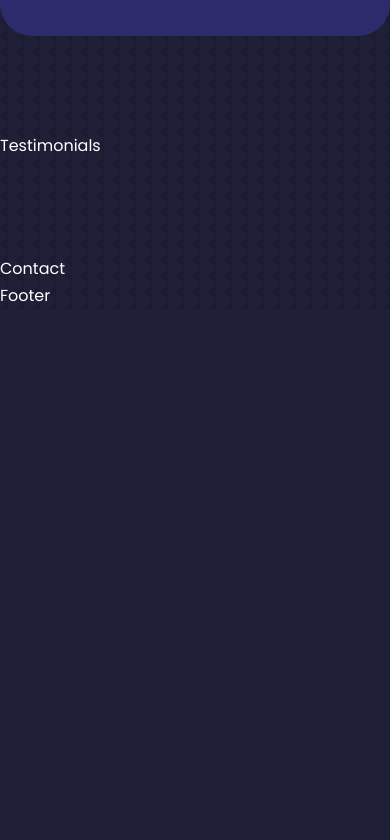
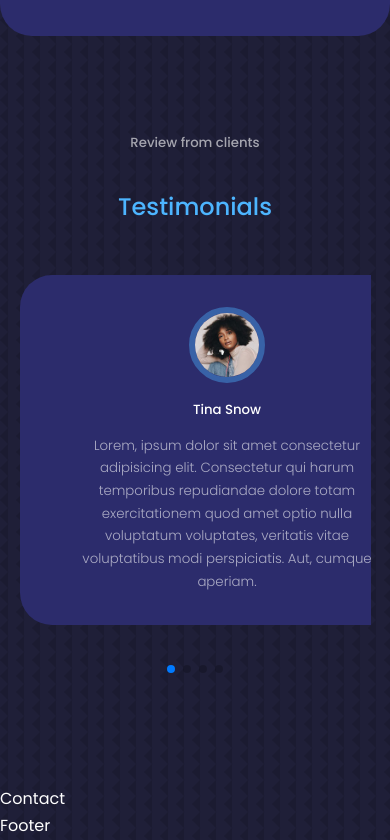
Before and after one commit to TIC97/Portafolio-Thomas-Licari, a React (Vite) app: page / in a window 390 px wide. Shown: the part 8068-8908 px from the top of the page. Before the commit the page ends 8377 px from the top, so only its background shows below. Built offline with nearby package versions, Linux system fonts and the light colour scheme.

Commit message:
verificar responsive de carusel

```diff
--- a/package.json
+++ b/package.json
@@ -12,7 +12,8 @@
   "dependencies": {
     "react": "^18.2.0",
     "react-dom": "^18.2.0",
-    "react-icons": "^4.11.0"
+    "react-icons": "^4.11.0",
+    "swiper": "^11.0.4"
   },
   "devDependencies": {
     "@types/react": "^18.2.15",
--- a/src/components/testimonials/Testimonials.jsx
+++ b/src/components/testimonials/Testimonials.jsx
@@ -1,7 +1,67 @@
 import './testimonials.css'
+import AVTR1 from '../../assets/avatar1.jpg'
+import AVTR2 from '../../assets/avatar2.jpg'
+import AVTR3 from '../../assets/avatar3.jpg'
+import AVTR4 from '../../assets/avatar4.jpg'
+
+// import Swiper core and required modules
+import {  Pagination } from 'swiper/modules';
+
+import { Swiper, SwiperSlide } from 'swiper/react';
+
+// Import Swiper styles
+import 'swiper/css';
+import 'swiper/css/pagination';
+
+const data = [
+  {
+    avatar: AVTR1,
+    name: 'Tina Snow',
+    review:'Lorem, ipsum dolor sit amet consectetur adipisicing elit. Consectetur qui harum temporibus repudiandae dolore totam exercitationem quod amet optio nulla voluptatum voluptates, veritatis vitae voluptatibus modi perspiciatis. Aut, cumque aperiam.'
+  },
+  {
+    avatar: AVTR2,
+    name: 'Shatta Wale',
+    review:'Lorem, ipsum dolor sit amet consectetur adipisicing elit. Consectetur qui harum temporibus repudiandae dolore totam exercitationem quod amet optio nulla voluptatum voluptates, veritatis vitae voluptatibus modi perspiciatis. Aut, cumque aperiam.'
+  },
+  {
+    avatar: AVTR3,
+    name: 'Kwame Despite',
+    review:'Lorem, ipsum dolor sit amet consectetur adipisicing elit. Consectetur qui harum temporibus repudiandae dolore totam exercitationem quod amet optio nulla voluptatum voluptates, veritatis vitae voluptatibus modi perspiciatis. Aut, cumque aperiam.'
+  },
+  {
+    avatar: AVTR4,
+    name: 'Nana Ama McBrown',
+    review:'Lorem, ipsum dolor sit amet consectetur adipisicing elit. Consectetur qui harum temporibus repudiandae dolore totam exercitationem quod amet optio nulla voluptatum voluptates, veritatis vitae voluptatibus modi perspiciatis. Aut, cumque aperiam.'
+  }
+]
+
 const Testimonials = () => {
   return (
-    <section id='testimonials'>Testimonials</section>
+    <section id='testimonials'>
+      <h5>Review from clients</h5>
+      <h2>Testimonials</h2>
+
+      <Swiper className="container testimonials__container"
+      // install Swiper modules
+      modules={[ Pagination ]} spaceBetween={40}
+      slidesPerView={1}
+      pagination={{ clickable: true }}>
+        {
+          data.map(({avatar, name, review }, index) =>{
+            return(
+              <SwiperSlide key={index} className='testimonial'>
+              <div className="client__avatar">
+                <img src={avatar} />
+              </div>
+              <h5 className='client__name'>{name}</h5>
+              <small className='client__review'>{review}</small>
+              </SwiperSlide>
+            )
+          })
+        }
+      </Swiper>
+    </section>
   )
 }
 
--- a/src/components/testimonials/testimonials.css
+++ b/src/components/testimonials/testimonials.css
@@ -0,0 +1,61 @@
+.container.testimonials__container {
+    width: 40%;
+    padding-bottom: 4rem;
+}
+
+.client__avatar {
+    width: 4rem;
+    aspect-ratio: 1/1;
+    overflow: hidden;
+    border-radius: 50%;
+    -webkit-border-radius: 50%;
+    -moz-border-radius: 50%;
+    -ms-border-radius: 50%;
+    -o-border-radius: 50%;
+    margin: 0 auto 1rem;
+    border: 0.4rem solid var(--color-primary-variant);
+}
+
+.testimonial  {
+    background: var(--color-bg-variant);
+    text-align: center;
+    padding: 2rem;
+    border-radius: 2rem;
+    -webkit-border-radius: 2rem;
+    -moz-border-radius: 2rem;
+    -ms-border-radius: 2rem;
+    -o-border-radius: 2rem;
+    user-select: none;
+}
+
+.client__review {
+    color: var(--color-light);
+    font-weight: 300;
+    display: block;
+    width: 80%;
+    margin: 0.8rem auto 0;
+}
+
+
+
+
+/*****    MEDIA QUERYS  Medium Devices   *****/
+
+@media screen and (max-width: 1024px) {
+    .container.testimonials__container {
+        width: 60%;
+    }
+}
+
+
+/*****    MEDIA QUERYS  Small Devices   *****/
+
+@media screen and (max-width: 600px) {
+    .container.testimonials__container {
+        width: var(--container-width-sm);
+    }
+
+    .client__review {
+        width: var(--container-width-sm);
+    }
+}
```
Also changed, not shown: 1 other file (tests, documents, lock files or other folders).
